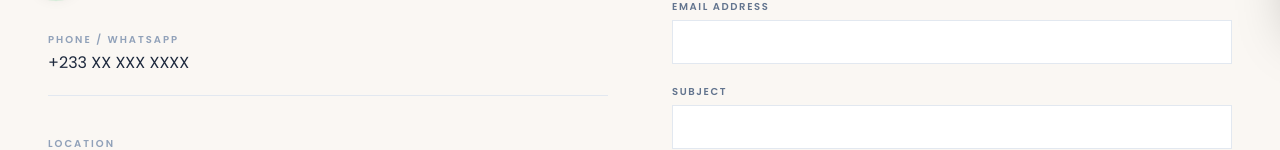
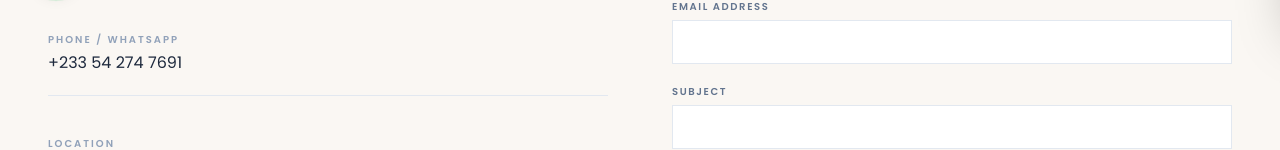
Before and after one commit to obviousmike/rudambek, a React (Vite) app: page /contact in a window 1280 px wide. Shown: the part 778-928 px from the top of the page. Built offline with nearby package versions, Linux system fonts and the light colour scheme.

Commit message:
Wire up the real WhatsApp business number
Replaces the placeholder in the WhatsApp button and the Contact page
with the actual number.

Co-Authored-By: Claude Sonnet 5 <noreply@anthropic.com>

```diff
--- a/src/components/ui/whatsapp-button.jsx
+++ b/src/components/ui/whatsapp-button.jsx
@@ -1,6 +1,4 @@
-// Replace with the real WhatsApp business number (digits only, country code
-// first, no leading +) — this matches the placeholder on the Contact page.
-const WHATSAPP_NUMBER = '233000000000';
+const WHATSAPP_NUMBER = '233542747691';
 const WHATSAPP_MESSAGE = "Hi Rudambek, I'd like to know more about your pieces.";
 
 export function WhatsAppButton() {
--- a/src/pages/contact-page.jsx
+++ b/src/pages/contact-page.jsx
@@ -56,7 +56,7 @@ export function ContactPage() {
 
                         {[
                             { label: 'Email', value: 'hello@rudambek.com', href: 'mailto:hello@rudambek.com' },
-                            { label: 'Phone / WhatsApp', value: '+233 XX XXX XXXX', href: 'tel:+233000000000' },
+                            { label: 'Phone / WhatsApp', value: '+233 54 274 7691', href: 'tel:+233542747691' },
                             { label: 'Location', value: 'Accra, Ghana', href: null },
                             { label: 'Business hours', value: 'Mon – Fri, 9am – 5pm GMT', href: null },
                         ].map((item) => (
```
